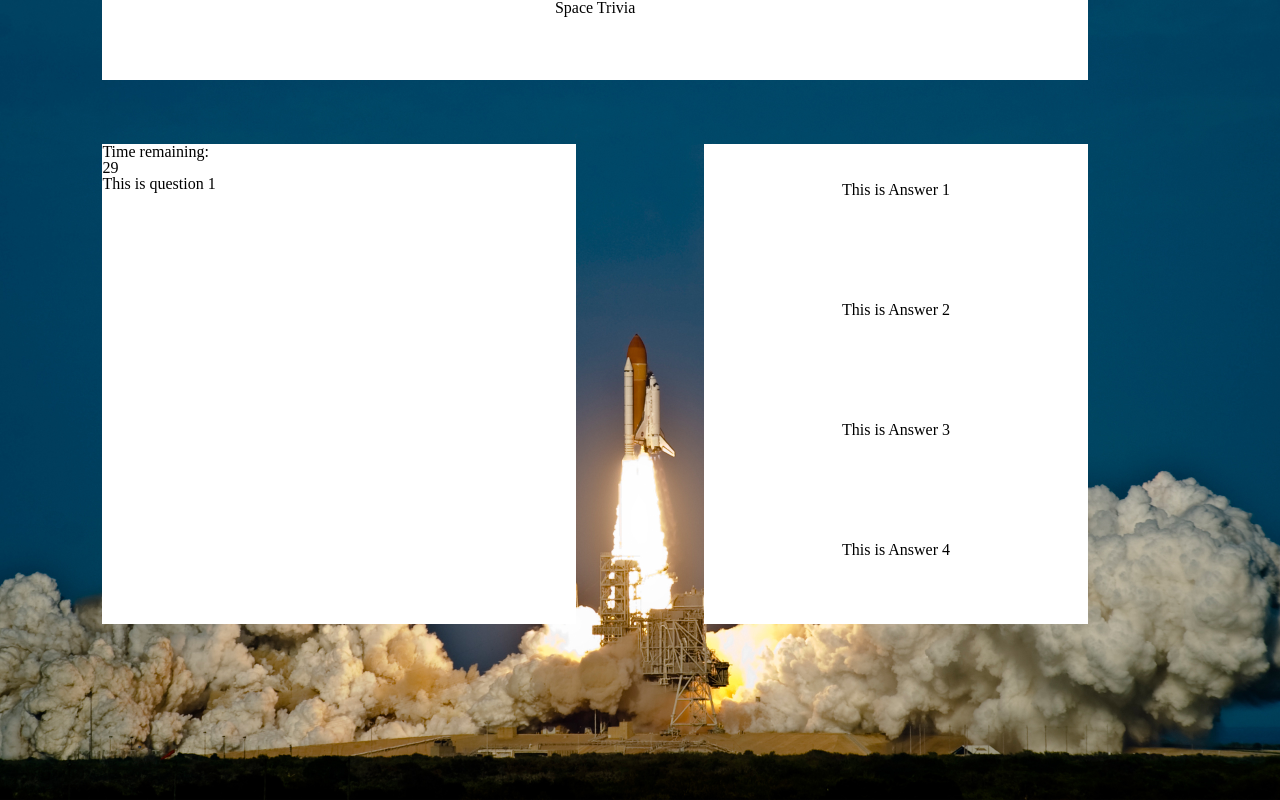
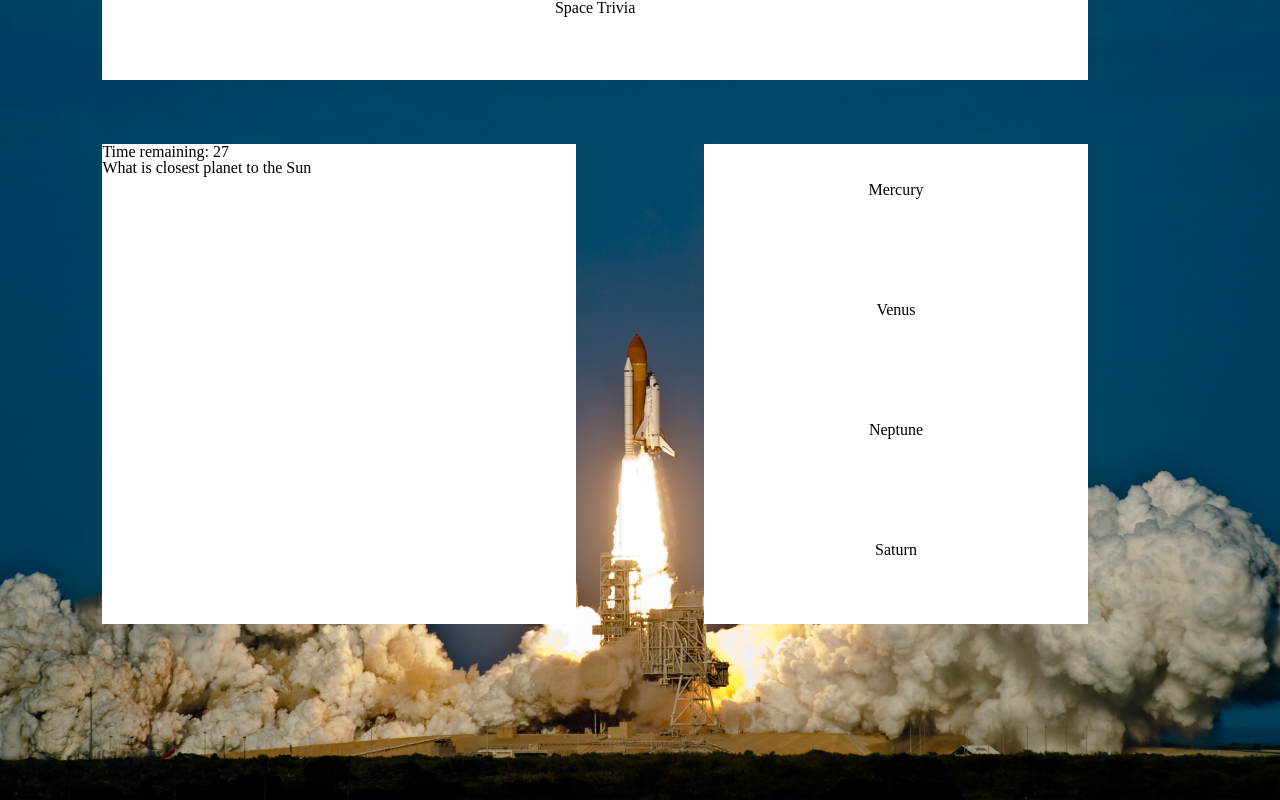
Before and after one commit to PatreekH/Space-Trivia, a plain HTML site: page index.html in a window 1280 px wide. Both pictures are taken after a click on the button "Blast off!". Drawn offline with nearby package versions, Linux system fonts and the light colour scheme.

Commit message:
JS overhaul from scratch, more html

```diff
--- /dev/null
+++ b/assets/javascript/app.js
@@ -0,0 +1,258 @@
+$(document).ready(function() {
+
+
+	var trivia =
+	{
+		qNas:
+		[
+			{
+			q: "What is closest planet to the Sun",
+			a1: "Mercury",
+			a2: "Venus",
+			a3: "Neptune",
+			a4: "Saturn"
+			},
+			{
+			q: "What is the hottest planet in our solar system?",
+			a1: "Mars",
+			a2: "Earth",
+			a3: "Venus",
+			a4: "The Sun"
+			},
+			{
+			q: "Who was the first living creature to reach space from Earth?",
+			a1: "Chimchim the monkey",
+			a2: "Buzz Aldrin",
+			a3: "James Kirk",
+			a4: "Laika the russian dog"
+			},
+			{
+			q: "What is the second biggest planet in our solar system?",
+			a1: "Neptune",
+			a2: "Jupiter",
+			a3: "Venus",
+			a4: "Saturn"
+			},
+			{
+			q: "Earth is located in what galaxy?",
+			a1: "The Milky Way",
+			a2: "The Andromeda",
+			a3: "One that is far far away",
+			a4: "The LA Galaxy"
+			}
+		],
+		blastButton: $(".blastoff"),
+		ansFade: $(".ansFade"),
+		question: $(".question"),
+		timer: $(".timer"),
+		allAns: $(".allAns"),
+		bodiv: $(".bodiv"),
+		startText: $(".startText"),
+		currentQ: 0,
+		ans1: $("#ans1"),
+		ans2: $("#ans2"),
+		ans3: $("#ans3"),
+		ans4: $("#ans4"),
+		correctguess: $(".correctguess"),
+		incorrectguess: $(".incorrectguess"),
+		ans: $(".ans"),
+		timeLeft: $(".timeLeft"),
+		timeOut: $(".timeOut"),
+		endDisplay: $(".endDisplay"),
+		numCorrect: $(".numCorrect"),
+		ansCorrect: 0,
+		secondsLeft: 30,
+		interv: 0,
+		textTimer: 0,
+		fiveSec: 0,
+		finalfiveSec: 0,
+
+		textFadeDelay: function(){
+			trivia.textTimer = setTimeout(trivia.textFade, 1500);
+		},
+
+
+		textFade: function(){
+			trivia.ansFade.fadeIn(1000);
+			trivia.question.fadeIn(1000);
+			trivia.timer.fadeIn(1000);
+		},
+
+
+		blastOff: function(){
+
+			trivia.ansFade.hide();
+			trivia.question.hide();
+			trivia.timer.hide();
+
+			this.allAns.animate({width: "100%", height: "100%"}, 1000);
+			this.allAns.css("background-color", "white");
+
+			//$(".mainDiv").animate({width: "100%", height: "100%"}, 1000);
+			//$(".mainDiv").css("background-color", "white");
+
+   			this.blastButton.addClass("invsDiv");
+   			this.bodiv.addClass("invsDiv");
+   			this.startText.addClass("invsDiv");
+   			trivia.question.removeClass("invsDiv");
+   			trivia.timer.removeClass("invsDiv");
+
+   			trivia.textFadeDelay();
+   			trivia.newQuestion();
+
+		},
+
+		newQuestion: function(){
+			this.question.removeClass("invsDiv");
+   			this.timer.removeClass("invsDiv");
+   			this.incorrectguess.addClass("invsDiv");
+   			this.correctguess.addClass("invsDiv");
+   			this.secondsLeft = 30;
+			this.currentQ++;
+			for (i = 0; this.currentQ > i; i++){
+				this.question.html(this.qNas[i].q);
+				this.ans1.html(this.qNas[i].a1);
+				this.ans2.html(this.qNas[i].a2);
+				this.ans3.html(this.qNas[i].a3);
+				this.ans4.html(this.qNas[i].a4);
+			}
+			trivia.qTimeDecrement();
+			trivia.qTimer();
+			console.log(this.currentQ);
+		},
+
+
+		qTimeDecrement: function(){
+			trivia.interv = setInterval(trivia.qTimer, 1000);
+		},
+
+		qTimer: function(){
+			trivia.secondsLeft--;
+			trivia.timeLeft.html(trivia.secondsLeft);
+			if (trivia.secondsLeft == 0){
+				trivia.qTimeUp();
+			}
+		},
+
+		qTimeUp: function(){
+			trivia.question.addClass("invsDiv");
+			trivia.timer.addClass("invsDiv");
+			trivia.timeOut.removeClass("invsDiv");
+			trivia.fiveSecondTimer();
+		},
+
+		//timeStop: function(){
+		 	//clearInterval(trivia.interv);
+		//},
+
+		fiveSecondTimer: function(){
+			trivia.finalfiveSec = setTimeout(trivia.questionAnswerd, 5000);
+			clearInterval(trivia.interv);
+		},
+
+		questionAnswerd: function(){
+			trivia.correctguess.addClass("invsDiv");
+			trivia.incorrectguess.addClass("invsDiv");
+			trivia.timeOut.addClass("invsDiv");
+			trivia.newQuestion();
+		},
+
+		finalFiveSecondTimer: function(){
+			trivia.fiveSec = setTimeout(trivia.endOfGame, 5000);
+			clearInterval(trivia.interv);
+		},
+
+		endOfGame: function(){
+			trivia.correctguess.addClass("invsDiv");
+			trivia.incorrectguess.addClass("invsDiv");
+			trivia.timeOut.addClass("invsDiv");
+			trivia.question.addClass("invsDiv");
+   			trivia.timer.addClass("invsDiv");
+   			trivia.endDisplay.removeClass("invsDiv");
+   			trivia.numCorrect.html(trivia.ansCorrect);
+		}
+
+
+	};
+
+
+	trivia.ans.on("click", function(){
+		var indexNum = $(this).data("index");
+		//Question 1
+			if(trivia.currentQ == 1 && indexNum == 1){
+				trivia.question.addClass("invsDiv");
+   				trivia.timer.addClass("invsDiv");
+   				trivia.correctguess.removeClass("invsDiv");
+   				trivia.fiveSecondTimer();
+   				trivia.ansCorrect++;
+			}
+			else if(trivia.currentQ == 1 && indexNum != 1){
+				trivia.question.addClass("invsDiv");
+   				trivia.timer.addClass("invsDiv");
+   				trivia.incorrectguess.removeClass("invsDiv");
+   				trivia.fiveSecondTimer();
+			}
+		//Question 2
+			if(trivia.currentQ == 2 && indexNum == 3){
+				trivia.question.addClass("invsDiv");
+   				trivia.timer.addClass("invsDiv");
+   				trivia.correctguess.removeClass("invsDiv");
+   				trivia.fiveSecondTimer();
+   				trivia.ansCorrect++;
+			}
+			else if(trivia.currentQ == 2 && indexNum != 3){
+				trivia.question.addClass("invsDiv");
+   				trivia.timer.addClass("invsDiv");
+   				trivia.incorrectguess.removeClass("invsDiv");
+   				trivia.fiveSecondTimer();
+			}
+		//Question 3
+			if(trivia.currentQ == 3 && indexNum == 4){
+				trivia.question.addClass("invsDiv");
+   				trivia.timer.addClass("invsDiv");
+   				trivia.correctguess.removeClass("invsDiv");
+   				trivia.fiveSecondTimer();
+   				trivia.ansCorrect++;
+			}
+			else if(trivia.currentQ == 3 && indexNum != 4){
+				trivia.question.addClass("invsDiv");
+   				trivia.timer.addClass("invsDiv");
+   				trivia.incorrectguess.removeClass("invsDiv");
+   				trivia.fiveSecondTimer();
+			}
+		//Question 4
+			if(trivia.currentQ == 4 && indexNum == 4){
+				trivia.question.addClass("invsDiv");
+   				trivia.timer.addClass("invsDiv");
+   				trivia.correctguess.removeClass("invsDiv");
+   				trivia.fiveSecondTimer();
+   				trivia.ansCorrect++;
+			}
+			else if(trivia.currentQ == 4 && indexNum != 4){
+				trivia.question.addClass("invsDiv");
+   				trivia.timer.addClass("invsDiv");
+   				trivia.incorrectguess.removeClass("invsDiv");
+   				trivia.fiveSecondTimer();
+			}
+		//Question 5
+			if(trivia.currentQ == 5 && indexNum == 1){
+				trivia.question.addClass("invsDiv");
+   				trivia.timer.addClass("invsDiv");
+   				trivia.correctguess.removeClass("invsDiv");
+   				trivia.finalFiveSecondTimer();
+   				trivia.ansCorrect++;
+			}
+			else if(trivia.currentQ == 5 && indexNum != 1){
+				trivia.question.addClass("invsDiv");
+   				trivia.timer.addClass("invsDiv");
+   				trivia.incorrectguess.removeClass("invsDiv");
+   				trivia.finalFiveSecondTimer();
+			}
+		//End of game
+	});
+
+	trivia.blastButton.on("click", function(){
+		trivia.blastOff();
+	});
+
+});
--- a/assets/javascript/game.js
+++ /dev/null
@@ -1,226 +0,0 @@
-//Rocket timer
-//answer the questions right to fill fuel into you rocket to get it to take off
-
-
-
-$(document).ready(function() {
-
-var questionCount = 0;
-
-	$(".blastoff").on("click", function(){
-
-		var textTimer;
-		var textFade = function(){
-			$(".ansFade").fadeIn(1000);
-			$(".question").fadeIn(1000);
-			$(".timer").fadeIn(1000);
-		};
-
-		$(".ansFade").hide();
-		$(".question").hide();
-		$(".timer").hide();
-
-		//$(".mainDiv").animate({width: "100%", height: "100%"}, 1000);
-		//$(".mainDiv").css("background-color", "white");
-		$(".allAns").animate({width: "100%", height: "100%"}, 1000);
-		$(".allAns").css("background-color", "white");
-
-		textTimer = setTimeout(textFade, 1500);
-
-   		$(".blastoff").addClass("invsDiv");
-   		$(".bodiv").addClass("invsDiv");
-   		$(".startText").addClass("invsDiv");
-   		$(".question").removeClass("invsDiv");
-   		$(".timer").removeClass("invsDiv");
-
-   		newQuestion();
-
-	});
-
-	//var Startgame = function(){
-
-		//var userguess1;
-		//var q1 = "This is question 1";
-		//var q1a1 = "This is Answer 1";
-		//var q1a2 = "This is Answer 2";
-		//var q1a3 = "This is Answer 3";
-		//var q1a4 = "This is Answer 4";
-
-		//var question1 = new question(q1, q1a1, q1a2, q1a3, q1a4, "#ans1");
-	//}
-
-	var newQuestion = function(){
-		$(".question").removeClass("invsDiv");
-		$(".timer").removeClass("invsDiv");
-		$(".correctguess").addClass("invsDiv");
-		$(".incorrectguess").addClass("invsDiv");
-		$(".timeOut").addClass("invsDiv");
-
-		var q1 = "This is question 1";
-		var q1a1 = "This is Answer 1";
-		var q1a2 = "This is Answer 2";
-		var q1a3 = "This is Answer 3";
-		var q1a4 = "This is Answer 4";
-
-		var q2 = "this is question 2";
-		var q2a1 = "This is Answer2 1";
-		var q2a2 = "This is Answer 22";
-		var q2a3 = "This is Answer2 3";
-		var q2a4 = "This is Answer2 4";
-		var q3 = "this is question 3";
-		var q3a1 = "This is Answer 1";
-		var q3a2 = "This is Answer 3";
-		var q3a3 = "This is Answer 3";
-		var q3a4 = "This is Answer 4";
-		var q4 = "this is question 4";
-		var q4a1 = "This is Answer 1";
-		var q4a2 = "This is Answer 3";
-		var q4a3 = "This is Answer 3";
-		var q4a4 = "This is Answer 4";
-		var q5 = "this is question 5";
-		var q5a1 = "This is Answer 1";
-		var q5a2 = "This is Answer 3";
-		var q5a3 = "This is Answer 3";
-		var q5a4 = "This is Answer 4";
-
-
-		questionCount += 1;
-
-
-		var ans1 = $("#ans1")
-		var ans2 = $("#ans2")
-		var ans3 = $("#ans3")
-		var ans4 = $("#ans4")
-
-//move inside of function
-//if loop, based on questionCounter > 1
-
-	if (questionCount == 1){
-	var question1 = new question(q1, q1a1, q1a2, q1a3, q1a4, ans1);
-	}
-	else if (questionCount == 2){
-		var question2 = new question(q2, q2a1, q2a2, q2a3, q2a4, ans3);
-	}
-	else if (questionCount == 3){
-		var question3 = new question(q3, q3a1, q3a2, q3a3, q3a4, ans2);
-	}
-	else if (questionCount == 4){
-		var question4 = new question(q4, q4a1, q4a2, q4a3, q4a4, ans1);
-	}
-	else if (questionCount == 5){
-		var question5 = new question(q5, q5a1, q5a2, q5a3, q5a4, ans1);
-	}
-	else if (questionCount == 6){
-		var question6 = new question(q6, q6a1, q6a2, q6a3, q6a4, ans4);
-	}
-
-
-		//for (i = 0; questionCount > questions[i]; i++){
-		//questions[0];
-			//or .join [i] to question "new question(question[i])"?
-	}
-
-	var question = function(q, a1, a2, a3, a4, correct){
-
-		this.q = q;
-		this.a1 = a1;
-		this.a2 = a2;
-		this.a3 = a3;
-		this.a4 = a4;
-		this.correct = correct;
-
-		var correctguess = false;
-		secondsLeft = 32;
-		var userguess = false;
-
-
-		var qTimeDecrement = function(){
-
-			var interv = setInterval(qTimer, 1000);
-
-			$(".allAns").on("click", function(){
-				clearInterval(interv);
-			});
-		}
-
-		var qTimer = function(){
-			if (secondsLeft > 0){
-				secondsLeft--;
-				$(".timeLeft").html(secondsLeft);
-			}
-			else if (secondsLeft == 0){
-				qTimeUp();
-			}
-		}
-
-		//var timerDelay = function(){
-			//var tDelay = setTimeout(runTimer, 2000);
-		//}
-
-		var qTimeUp = function(){
-			$(".question").addClass("invsDiv");
-   			$(".timer").addClass("invsDiv");
-   			$(".timeOut").removeClass("invsDiv");
-			userguess = true;
-   			guessCheckTimer();
-   			//disable ansbuttons
-   			//clearInterval(interv);
-		}
-
-		//var runTimer = function(){
-			qTimeDecrement();
-		//}
-
-		//timerDelay();
-		qTimer();
-
-		$(".question").html(q);
-		$("#ans1").html(a1);
-		$("#ans2").html(a2);
-		$("#ans3").html(a3);
-		$("#ans4").html(a4);
-
-		$(correct).removeClass("otherAns");
-
-		$(correct).on("click", function(){
-			correctguess = true;
-			userguess = true;
-			checkAnswer();
-			guessCheckTimer();
-		});
-
-		$(".otherAns").on("click", function(){
-			correctguess = false;
-			userguess = true;
-			checkAnswer();
-			guessCheckTimer();
-		});
-
-
-		var checkAnswer = function(){
-			if (correctguess == true){
-				$(".question").addClass("invsDiv");
-   				$(".timer").addClass("invsDiv");
-   				$(".correctGuess").removeClass("invsDiv");
-   			}
-   			else if (correctguess == false) {
-				$(".question").addClass("invsDiv");
-   				$(".timer").addClass("invsDiv");
-   				$(".incorrectGuess").removeClass("invsDiv")
-   			}
-		};
-
-		var guessCheckTimer = function(){
-			var transInterv = setTimeout(userGuessCheck, 5000);
-		}
-
-		var userGuessCheck = function(){
-			if (userguess == true){
-				newQuestion();
-			}
-		}
-
-	};
-
-
-});
--- a/index.html
+++ b/index.html
@@ -26,13 +26,18 @@
 	</div>
 
 	<div class="timer invsDiv">
-		<p>Time remaining: </p><span class="timeLeft"></span>
+		<span>Time remaining: </span><span class="timeLeft"></span>
 	</div>
 
 	<div class="question invsDiv">
 		<!--Question goes here-->
 	</div>
 
+	<div class="endDisplay invsDiv">
+	<span>You got </span><span class="numCorrect"></span><span>/5 correct!</span>
+	<br>
+	<p>Click here to play again!</p><button>Restart</button>
+	</div>
 
 	<div class="correctGuess invsDiv">
 		<p>Correct</p>
@@ -54,25 +59,25 @@
 	<div class="answer">
 	<!--Answer 1-->
 		<div class="allAns">
-			<p class="ansFade ansAttr otherAns" id="ans1"></p>
+			<p class="ansFade ansAttr ans" id="ans1" data-index="1"></p>
 		</div>
 	<!--Answer 2-->
 		<div class="allAns">
-			<p class="ansFade ansAttr otherAns" id="ans2"></p>
+			<p class="ansFade ansAttr ans" id="ans2" data-index="2"></p>
 		</div>
 	<!--Answer 3-->
 		<div class="allAns">
-			<p class="ansFade ansAttr otherAns" id="ans3"></p>
+			<p class="ansFade ansAttr ans" id="ans3" data-index="3"></p>
 		</div>
 	<!--Answer 4-->
 		<div class="allAns">
-			<p class="ansFade ansAttr otherAns" id="ans4"></p>
+			<p class="ansFade ansAttr ans" id="ans4" data-index="4"></p>
 		</div>
 
 	</div>
 </div>
 
 <script src="https://code.jquery.com/jquery-2.2.3.js" type="text/javascript"></script>
-<script src="assets/javascript/game.js" type="text/javascript"></script>
+<script src="assets/javascript/app.js" type="text/javascript"></script>
 </body>
 </html>
```
